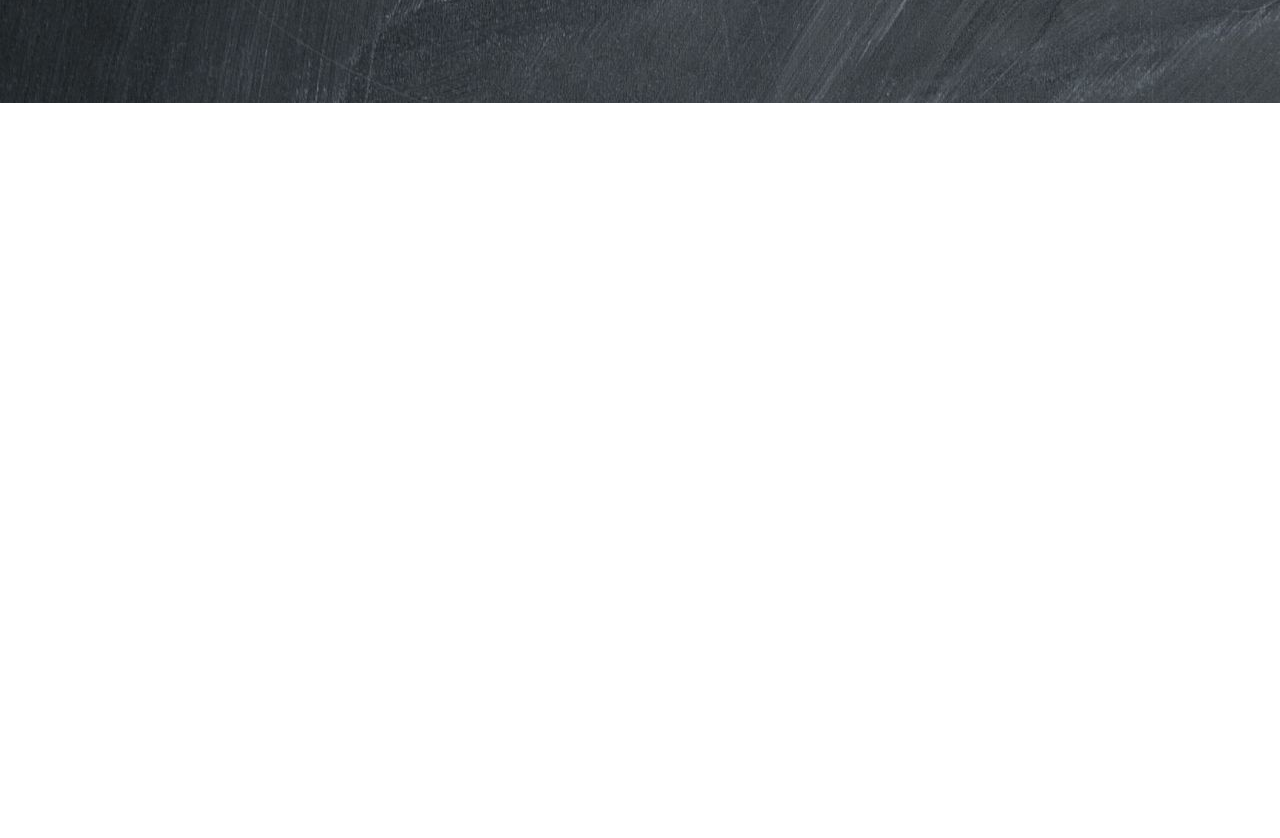
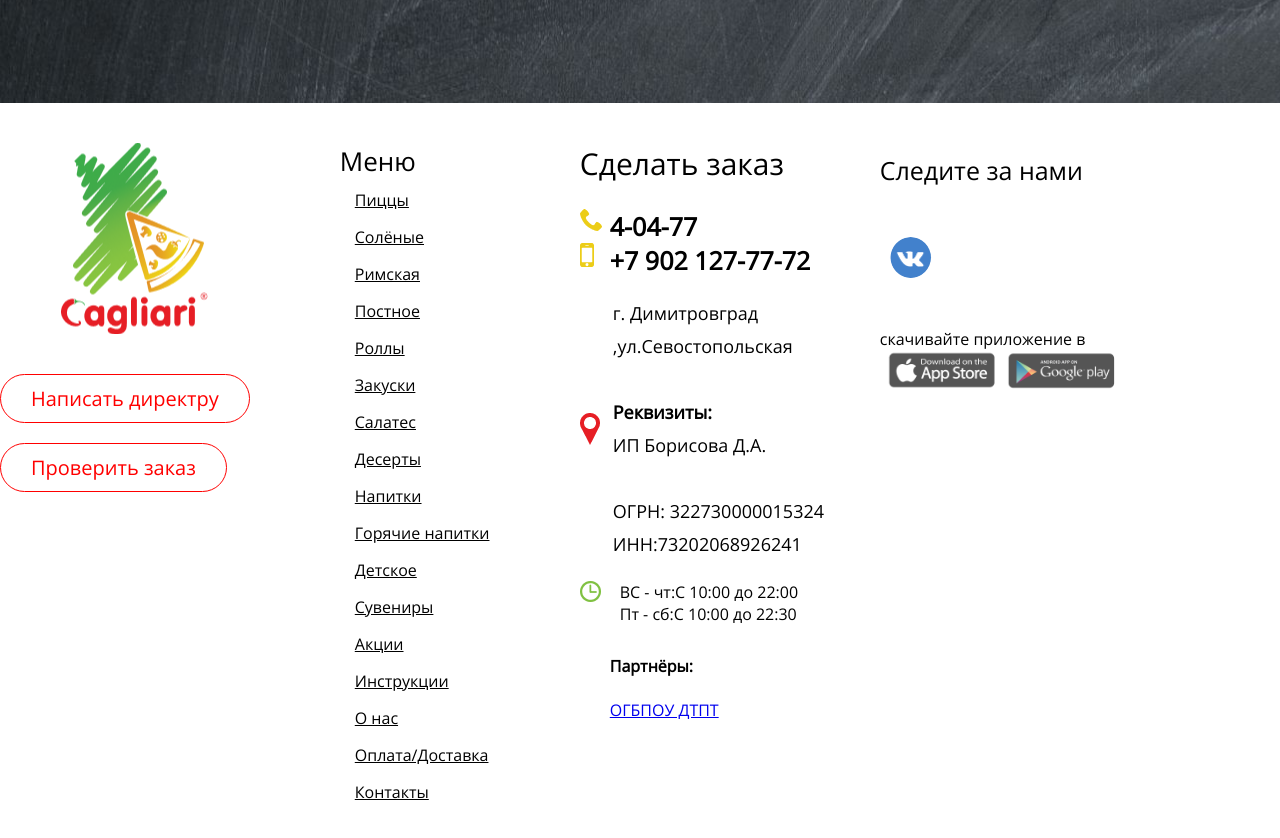
Before and after one commit to AinurBogdanov/Pizza-Website, a plain HTML site: page index.html in a window 1280 px wide. Shown: the part 2137-2975 px from the top of the page. Drawn offline with Linux system fonts and the light colour scheme; a web font is replaced by a local one.

Commit message:
almost ready to go

```diff
--- a/index.html
+++ b/index.html
@@ -8,7 +8,8 @@
     <link rel="stylesheet" href="styles/header.css" />
     <link rel="stylesheet" href="styles/categories.css" />
     <link rel="stylesheet" href="styles/short_info_style.css" />
-    <!-- <link rel="stylesheet" href="fonts/rouble/style.css" /> -->
+    <link rel="stylesheet" href="styles/footer.css" />
+    <link rel="stylesheet" href="fonts/rouble/style.css" />
   </head>
   <body>
     <div class="header-wrap">
@@ -124,12 +125,80 @@
               </ul>
             </div>
           </div>
+        </div>
+      </div>
+    </div>
+    <div class="in">
+      <div class="top_footer_wrap">
+        <div class="footer_left">
+          <div class="footer_logo"></div>
+          <div class="footer_buttons"></div>
+          <button class="btn btn_one">Написать директру</button>
+          <button class="btn">Проверить заказ</button>
+        </div>
+        <div class="footer_left_midle">
+          <div class="title">Меню</div>
+          <ul>
+            <li><a href="#">Пиццы</a></li>
+            <li><a href="#">Солёные</a></li>
+            <li><a href="#">Римская</a></li>
+            <li><a href="#">Постное</a></li>
+            <li><a href="#">Роллы</a></li>
+            <li><a href="#">Закуски</a></li>
+            <li><a href="#">Салатес</a></li>
+            <li><a href="#">Десерты</a></li>
+            <li><a href="#">Напитки</a></li>
+            <li><a href="#">Горячие напитки</a></li>
+            <li><a href="#">Детское</a></li>
+            <li><a href="#">Сувениры</a></li>
+            <li><a href="#">Акции</a></li>
+            <li><a href="#">Инструкции</a></li>
+            <li><a href="#">О нас</a></li>
+            <li><a href="#">Оплата/Доставка</a></li>
+            <li><a href="#">Контакты</a></li>
+          </ul>
+        </div>
+        <div class="footer_right_midle">
+          <div class="right_midle_title">Сделать заказ</div>
+          <div class="phone_footer_one">4-04-77</div>
+          <div class="phone_footer_two">+7 902 127-77-72</div>
+          <div class="footer_adress">
+            г. Димитровград ,ул.Севостопольская
+            <br />
+            <br />
+            <b>Реквизиты:</b>
+            <br />
+            ИП Борисова Д.А.
+            <br />
+            <br />
+            ОГРН: 322730000015324
+            <br />
+            ИНН:73202068926241
+          </div>
+          <div class="work_time_footer">
+            <div class="clock_footer"></div>
+            <ul>
+              <li>ВС - чт:С 10:00 до 22:00</li>
+              <li>Пт - сб:С 10:00 до 22:30</li>
+            </ul>
+          </div>
+          <div class="partners">
+            <b>Партнёры:</b>
+            <br />
+            <br />
+            <a href="#">ОГБПОУ ДТПТ</a>
+          </div>
+        </div>
+        <div class="footer_right">
+          <div class="follow">Следите за нами</div>
+          <div class="wk"></div>
+          <div class="presuade">скачивайте приложение в</div>
+          <div class="download_btns">
+            <a class="db_one" href="#"></a>
+            <a class="db_two" href="#"></a>
           </div>
         </div>
       </div>
     </div>
-    <div class="in">
-
-    </div>
   </body>
 </html>
--- /dev/null
+++ b/styles/footer.css
@@ -0,0 +1,147 @@
+.top_footer_wrap {
+  height: 800px;
+  width: 1280px;
+}
+.footer_left {
+  margin-top: 40px;
+  float: left;
+}
+.footer_logo {
+  background-image: url(../imiges/footer_logo.png);
+  width: 151px;
+  height: 191px;
+  background-position: center;
+  background-repeat: no-repeat;
+  margin: 0 0 40px 60px;
+}
+.btn {
+  display: block;
+  padding: 10px 30px;
+  background-color: white;
+  border: 1px solid red;
+  color: red;
+  font-size: 20px;
+  border-radius: 30px;
+}
+.btn:hover {
+  background-color: red;
+  color: white;
+}
+.btn:active {
+  background-color: white;
+  border: none;
+  color: red;
+}
+.btn_one {
+  margin-bottom: 20px;
+}
+
+/* footer left-side  */
+.footer_left_midle .title {
+  font-size: 26px;
+}
+.footer_left_midle {
+  float: left;
+  margin: 40px 0 0 90px;
+  width: 190px;
+}
+.footer_left_midle ul {
+  margin: 10px 0;
+  padding: 0 0 0 15px;
+  font: 20px;
+  font-weight: normal;
+}
+.footer_left_midle li {
+  margin-bottom: 15px;
+}
+.footer_left_midle a {
+  color: black;
+}
+/* right_midle section  */
+.footer_right_midle {
+  margin: 40px 0 0 50px;
+  left: 40px;
+  width: 300px;
+  float: left;
+}
+.right_midle_title {
+  font-size: 30px;
+  margin-bottom: 25px;
+}
+.phone_footer_one {
+  background-image: url(/imiges/phone_footer.png);
+  background-repeat: no-repeat;
+  font-size: 25px;
+  font-weight: 600;
+  padding-left: 30px;
+}
+.phone_footer_two {
+  background-image: url(/imiges/mobile_footer.png);
+  background-repeat: no-repeat;
+  font-size: 25px;
+  font-weight: 600;
+  padding-left: 30px;
+}
+
+.footer_adress {
+  padding-left: 33px;
+  background-image: url(/imiges/map_pointer_footer.png);
+  background-position: center left;
+  background-repeat: no-repeat;
+  line-height: 33px;
+  font-size: 18px;
+  margin-top: 20px;
+  margin-bottom: 20px;
+}
+.work_time_footer {
+  background-image: url(/imiges/footer_clock.png);
+  background-repeat: no-repeat;
+}
+.partners {
+  margin-top: 30px;
+  margin-left: 30px;
+}
+/* making right part of the footer  */
+.footer_right {
+  float: left;
+  margin-top: 50px;
+}
+.follow {
+  font-size: 25px;
+}
+.wk {
+  background-image: url(/imiges/vk.png);
+  border-radius: 50%;
+  background-repeat: no-repeat;
+  background-size: contain !important;
+  width: 41px;
+  height: 41px;
+  margin: 50px 0 50px 10px;
+}
+
+.wk:hover {
+  background-image: url(/imiges/vk2.png);
+}
+.download_btn {
+  height: 100px;
+}
+
+.db_one {
+  background-image: url(/imiges/i_appstore.png);
+  background-repeat: no-repeat;
+  width: 120px;
+  height: 50px;
+  background-size: contain;
+  display: block;
+  float: left;
+}
+
+.db_two {
+  background-image: url(/imiges/i_googleplay.png);
+  background-repeat: no-repeat;
+  width: 120px;
+  height: 50px;
+  background-size: contain;
+  display: block;
+  float: left;
+}
--- a/styles/short_info_style.css
+++ b/styles/short_info_style.css
@@ -7,11 +7,13 @@
   font-weight: 500;
 }
 .short_info_wrap {
-  margin: 1000px 0;
+  margin: 1000px 0 0 0;
   height: 555px;
   width: 100%;
   background-image: url(/imiges/short_info.jpg);
   display: block;
+  background-repeat: no-repeat;
+  background-size: cover;
 }
 .in {
   width: 1280px;
```
Also changed, not shown: imiges/footer_clock.png (added), imiges/footer_logo.png (added), imiges/i_appstore.png (added), imiges/i_googleplay.png (added), imiges/map_pointer_footer.png (added), imiges/mobile_footer.png (added), imiges/phone_footer.png (added), imiges/vk.png (added), imiges/vk2.png (added).
